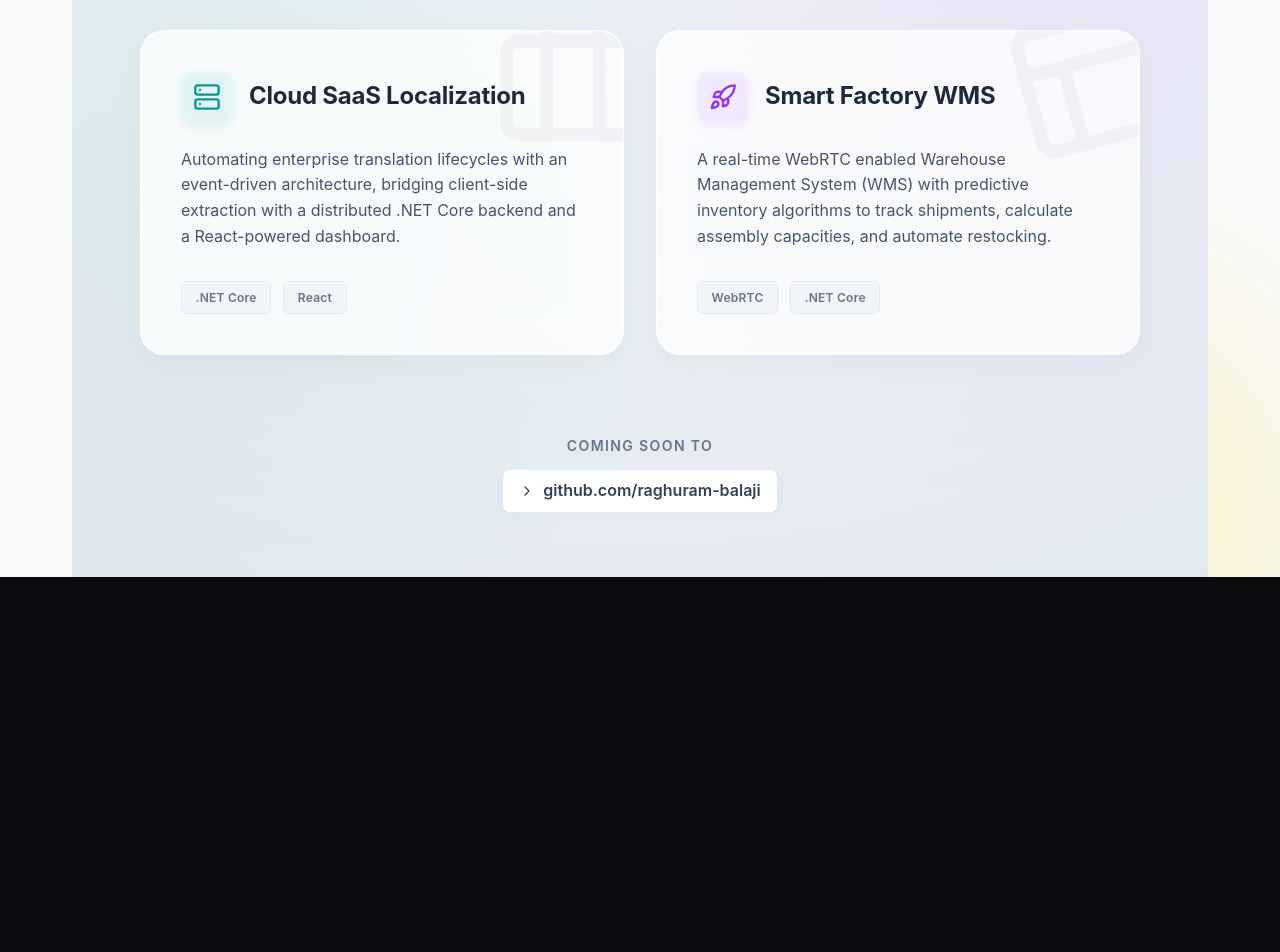
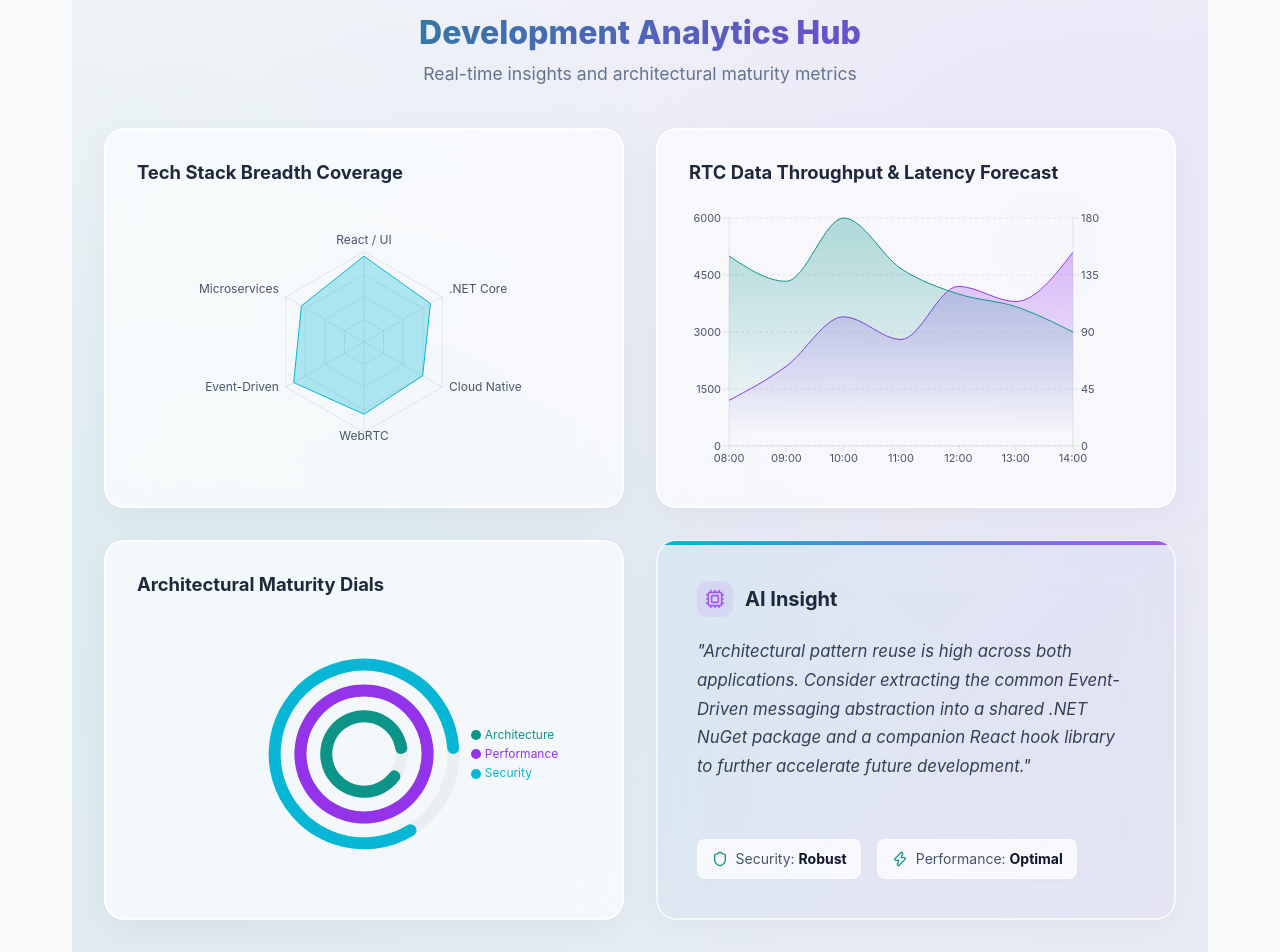
Before and after one commit to balajiraghuram92/scaler-education-journey, a React app in the folder app/: page /lab-projects in a window 1280 px wide. Shown: the part 440-1392 px from the top of the page. Before the commit the page ends 1017 px from the top, so only its background shows below. Built offline with nearby package versions, Linux system fonts and the light colour scheme; no server answers; the HTML template or start-up script is replaced by a standard one.

Commit message:
Implement full Recharts dashboard for Lab Projects

```diff
--- a/app/package.json
+++ b/app/package.json
@@ -13,7 +13,8 @@
     "lucide-react": "^1.23.0",
     "react": "^19.2.7",
     "react-dom": "^19.2.7",
-    "react-router-dom": "^7.18.1"
+    "react-router-dom": "^7.18.1",
+    "recharts": "^2.12.7"
   },
   "devDependencies": {
     "@types/react": "^19.2.17",
--- a/app/src/pages/LabProjects.css
+++ b/app/src/pages/LabProjects.css
@@ -31,7 +31,7 @@
   position: relative;
   z-index: 1;
   width: 100%;
-  max-width: 1000px;
+  max-width: 1100px;
   display: flex;
   flex-direction: column;
   align-items: center;
@@ -77,7 +77,7 @@
   color: #475569;
   font-size: 1.25rem;
   max-width: 700px;
-  margin: 0 auto 4rem;
+  margin: 0 auto 3rem;
   line-height: 1.7;
 }
 
@@ -85,6 +85,172 @@
   color: #1e293b;
   font-weight: 600;
 }
+
+/* --- Analytics Hub --- */
+
+.analytics-hub {
+  width: 100%;
+  margin-bottom: 4rem;
+  animation: fadeIn 1s ease-in-out;
+}
+
+.hub-header {
+  text-align: center;
+  margin-bottom: 2.5rem;
+}
+
+.hub-header h2 {
+  font-size: 2rem;
+  font-weight: 800;
+  color: #1e293b;
+  margin: 0 0 0.5rem 0;
+  background: linear-gradient(135deg, #0d9488 0%, #9333ea 100%);
+  -webkit-background-clip: text;
+  -webkit-text-fill-color: transparent;
+}
+
+.hub-header p {
+  color: #64748b;
+  font-size: 1.1rem;
+  margin: 0;
+}
+
+.charts-grid {
+  display: grid;
+  grid-template-columns: repeat(2, 1fr);
+  gap: 2rem;
+  width: 100%;
+}
+
+.chart-card {
+  background: rgba(255, 255, 255, 0.65);
+  backdrop-filter: blur(20px);
+  -webkit-backdrop-filter: blur(20px);
+  border: 1px solid rgba(255, 255, 255, 0.6);
+  border-radius: 20px;
+  padding: 2rem;
+  display: flex;
+  flex-direction: column;
+  box-shadow: 0 8px 32px rgba(0, 0, 0, 0.04), inset 0 0 0 1px rgba(255, 255, 255, 0.8);
+  transition: transform 0.3s ease, box-shadow 0.3s ease;
+  min-height: 380px;
+}
+
+.chart-card:hover {
+  transform: translateY(-5px);
+  box-shadow: 0 12px 40px rgba(0, 0, 0, 0.08), inset 0 0 0 1px rgba(255, 255, 255, 0.9);
+}
+
+.chart-card h3 {
+  font-size: 1.15rem;
+  color: #1e293b;
+  margin: 0 0 1.5rem 0;
+  font-weight: 700;
+  text-align: left;
+}
+
+.chart-wrapper {
+  flex: 1;
+  min-height: 250px;
+  width: 100%;
+  /* Fix Recharts ResponsiveContainer issues by setting relative positioning */
+  position: relative;
+}
+
+/* Recharts overrides to ensure it fills the container cleanly */
+.recharts-responsive-container {
+  position: absolute;
+  top: 0;
+  left: 0;
+  right: 0;
+  bottom: 0;
+}
+
+.insight-card {
+  background: linear-gradient(135deg, rgba(6, 182, 212, 0.05) 0%, rgba(168, 85, 247, 0.05) 100%);
+  backdrop-filter: blur(20px);
+  -webkit-backdrop-filter: blur(20px);
+  border: 1px solid rgba(255, 255, 255, 0.6);
+  border-radius: 20px;
+  padding: 2.5rem;
+  display: flex;
+  flex-direction: column;
+  justify-content: flex-start;
+  box-shadow: 0 8px 32px rgba(0, 0, 0, 0.04), inset 0 0 0 1px rgba(255, 255, 255, 0.8);
+  position: relative;
+  overflow: hidden;
+  text-align: left;
+}
+
+.insight-card::before {
+  content: '';
+  position: absolute;
+  top: 0; left: 0; right: 0;
+  height: 4px;
+  background: linear-gradient(90deg, #06b6d4, #a855f7);
+}
+
+.insight-header {
+  display: flex;
+  align-items: center;
+  gap: 0.75rem;
+  margin-bottom: 1.25rem;
+}
+
+.insight-icon {
+  color: #a855f7;
+  background: rgba(168, 85, 247, 0.1);
+  padding: 0.5rem;
+  border-radius: 10px;
+  width: 36px;
+  height: 36px;
+}
+
+.insight-header h3 {
+  font-size: 1.25rem;
+  color: #1e293b;
+  margin: 0;
+  font-weight: 700;
+}
+
+.insight-text {
+  color: #334155;
+  font-size: 1.05rem;
+  line-height: 1.7;
+  font-style: italic;
+  margin-bottom: 2rem;
+  position: relative;
+}
+
+.insight-metrics {
+  display: flex;
+  gap: 1rem;
+  margin-top: auto;
+  flex-wrap: wrap;
+}
+
+.metric {
+  display: flex;
+  align-items: center;
+  gap: 0.5rem;
+  font-size: 0.875rem;
+  color: #475569;
+  background: rgba(255, 255, 255, 0.7);
+  padding: 0.5rem 0.85rem;
+  border-radius: 8px;
+  border: 1px solid rgba(255, 255, 255, 0.5);
+  box-shadow: 0 2px 5px rgba(0,0,0,0.02);
+}
+
+.metric strong {
+  color: #0f172a;
+}
+
+.metric svg {
+  color: #0d9488;
+}
+
+/* --- Projects Grid --- */
 
 .projects-grid {
   display: grid;
@@ -256,6 +422,12 @@
   to { opacity: 1; transform: translateY(0); }
 }
 
+@media (max-width: 1024px) {
+  .charts-grid {
+    grid-template-columns: 1fr;
+  }
+}
+
 @media (max-width: 768px) {
   .lab-title {
     font-size: 3rem;
--- a/app/src/pages/LabProjects.jsx
+++ b/app/src/pages/LabProjects.jsx
@@ -1,6 +1,36 @@
 import React from 'react';
-import { Rocket, Server, Layout as LayoutIcon, Briefcase, ChevronRight, Activity } from 'lucide-react';
+import { Rocket, Server, Layout as LayoutIcon, Briefcase, ChevronRight, Activity, Cpu, Shield, Zap } from 'lucide-react';
+import {
+  Radar, RadarChart, PolarGrid, PolarAngleAxis, PolarRadiusAxis, ResponsiveContainer,
+  AreaChart, Area, XAxis, YAxis, CartesianGrid, Tooltip as RechartsTooltip,
+  RadialBarChart, RadialBar, Legend
+} from 'recharts';
 import './LabProjects.css';
+
+const radarData = [
+  { subject: 'React / UI', A: 95, fullMark: 100 },
+  { subject: '.NET Core', A: 85, fullMark: 100 },
+  { subject: 'Cloud Native', A: 75, fullMark: 100 },
+  { subject: 'WebRTC', A: 80, fullMark: 100 },
+  { subject: 'Event-Driven', A: 90, fullMark: 100 },
+  { subject: 'Microservices', A: 80, fullMark: 100 },
+];
+
+const areaData = [
+  { name: '08:00', throughput: 1200, latency: 150 },
+  { name: '09:00', throughput: 2100, latency: 130 },
+  { name: '10:00', throughput: 3400, latency: 180 },
+  { name: '11:00', throughput: 2800, latency: 140 },
+  { name: '12:00', throughput: 4200, latency: 120 },
+  { name: '13:00', throughput: 3800, latency: 110 },
+  { name: '14:00', throughput: 5100, latency: 90 },
+];
+
+const radialData = [
+  { name: 'Architecture', uv: 85, fill: '#0d9488' },
+  { name: 'Performance', uv: 92, fill: '#9333ea' },
+  { name: 'Security', uv: 78, fill: '#06b6d4' },
+];
 
 export default function LabProjects() {
   return (
@@ -19,6 +49,100 @@ export default function LabProjects() {
         <p className="lab-subtitle">
           Crafting next-generation applications. A showcase of architectural excellence using <strong>React Frontend</strong> and <strong>.NET Backend</strong>.
         </p>
+
+        {/* Development Analytics Hub */}
+        <div className="analytics-hub">
+          <div className="hub-header">
+            <h2>Development Analytics Hub</h2>
+            <p>Real-time insights and architectural maturity metrics</p>
+          </div>
+
+          <div className="charts-grid">
+            {/* Tech Stack Breadth Coverage - Radar Chart */}
+            <div className="chart-card">
+              <h3>Tech Stack Breadth Coverage</h3>
+              <div className="chart-wrapper">
+                <ResponsiveContainer width="100%" height="100%">
+                  <RadarChart cx="50%" cy="50%" outerRadius="70%" data={radarData}>
+                    <PolarGrid stroke="rgba(30, 41, 59, 0.1)" />
+                    <PolarAngleAxis dataKey="subject" tick={{ fill: '#475569', fontSize: 12 }} />
+                    <Radar name="Coverage" dataKey="A" stroke="#06b6d4" fill="#06b6d4" fillOpacity={0.3} />
+                    <RechartsTooltip contentStyle={{ borderRadius: '8px', border: 'none', boxShadow: '0 4px 12px rgba(0,0,0,0.1)' }} />
+                  </RadarChart>
+                </ResponsiveContainer>
+              </div>
+            </div>
+
+            {/* RTC Data Throughput and Latency Forecast - Area Chart */}
+            <div className="chart-card">
+              <h3>RTC Data Throughput & Latency Forecast</h3>
+              <div className="chart-wrapper">
+                <ResponsiveContainer width="100%" height="100%">
+                  <AreaChart data={areaData} margin={{ top: 10, right: 10, left: -20, bottom: 0 }}>
+                    <defs>
+                      <linearGradient id="colorThroughput" x1="0" y1="0" x2="0" y2="1">
+                        <stop offset="5%" stopColor="#9333ea" stopOpacity={0.3}/>
+                        <stop offset="95%" stopColor="#9333ea" stopOpacity={0}/>
+                      </linearGradient>
+                      <linearGradient id="colorLatency" x1="0" y1="0" x2="0" y2="1">
+                        <stop offset="5%" stopColor="#0d9488" stopOpacity={0.3}/>
+                        <stop offset="95%" stopColor="#0d9488" stopOpacity={0}/>
+                      </linearGradient>
+                    </defs>
+                    <CartesianGrid strokeDasharray="3 3" stroke="rgba(30, 41, 59, 0.1)" vertical={false} />
+                    <XAxis dataKey="name" tick={{ fill: '#475569', fontSize: 11 }} stroke="rgba(30, 41, 59, 0.1)" />
+                    <YAxis yAxisId="left" tick={{ fill: '#475569', fontSize: 11 }} stroke="rgba(30, 41, 59, 0.1)" />
+                    <YAxis yAxisId="right" orientation="right" tick={{ fill: '#475569', fontSize: 11 }} stroke="rgba(30, 41, 59, 0.1)" />
+                    <RechartsTooltip contentStyle={{ borderRadius: '8px', border: 'none', boxShadow: '0 4px 12px rgba(0,0,0,0.1)' }} />
+                    <Area yAxisId="left" type="monotone" dataKey="throughput" stroke="#9333ea" fillOpacity={1} fill="url(#colorThroughput)" name="Throughput (msg/s)" />
+                    <Area yAxisId="right" type="monotone" dataKey="latency" stroke="#0d9488" fillOpacity={1} fill="url(#colorLatency)" name="Latency (ms)" />
+                  </AreaChart>
+                </ResponsiveContainer>
+              </div>
+            </div>
+
+            {/* Circular Maturity Dials */}
+            <div className="chart-card">
+              <h3>Architectural Maturity Dials</h3>
+              <div className="chart-wrapper">
+                <ResponsiveContainer width="100%" height="100%">
+                  <RadialBarChart cx="50%" cy="50%" innerRadius="30%" outerRadius="90%" barSize={12} data={radialData}>
+                    <RadialBar
+                      minAngle={15}
+                      background={{ fill: 'rgba(30, 41, 59, 0.05)' }}
+                      clockWise
+                      dataKey="uv"
+                      cornerRadius={10}
+                    />
+                    <Legend iconSize={10} layout="vertical" verticalAlign="middle" wrapperStyle={{ right: '5%', fontSize: '12px', color: '#475569' }} />
+                    <RechartsTooltip contentStyle={{ borderRadius: '8px', border: 'none', boxShadow: '0 4px 12px rgba(0,0,0,0.1)' }} cursor={{ fill: 'rgba(0,0,0,0.05)' }}/>
+                  </RadialBarChart>
+                </ResponsiveContainer>
+              </div>
+            </div>
+
+            {/* AI Insight Panel */}
+            <div className="insight-card">
+              <div className="insight-header">
+                <Cpu size={20} className="insight-icon" />
+                <h3>AI Insight</h3>
+              </div>
+              <p className="insight-text">
+                "Architectural pattern reuse is high across both applications. Consider extracting the common Event-Driven messaging abstraction into a shared .NET NuGet package and a companion React hook library to further accelerate future development."
+              </p>
+              <div className="insight-metrics">
+                <div className="metric">
+                  <Shield size={16} />
+                  <span>Security: <strong>Robust</strong></span>
+                </div>
+                <div className="metric">
+                  <Zap size={16} />
+                  <span>Performance: <strong>Optimal</strong></span>
+                </div>
+              </div>
+            </div>
+          </div>
+        </div>
 
         <div className="projects-grid">
           {/* Project 1 Card */}
```
